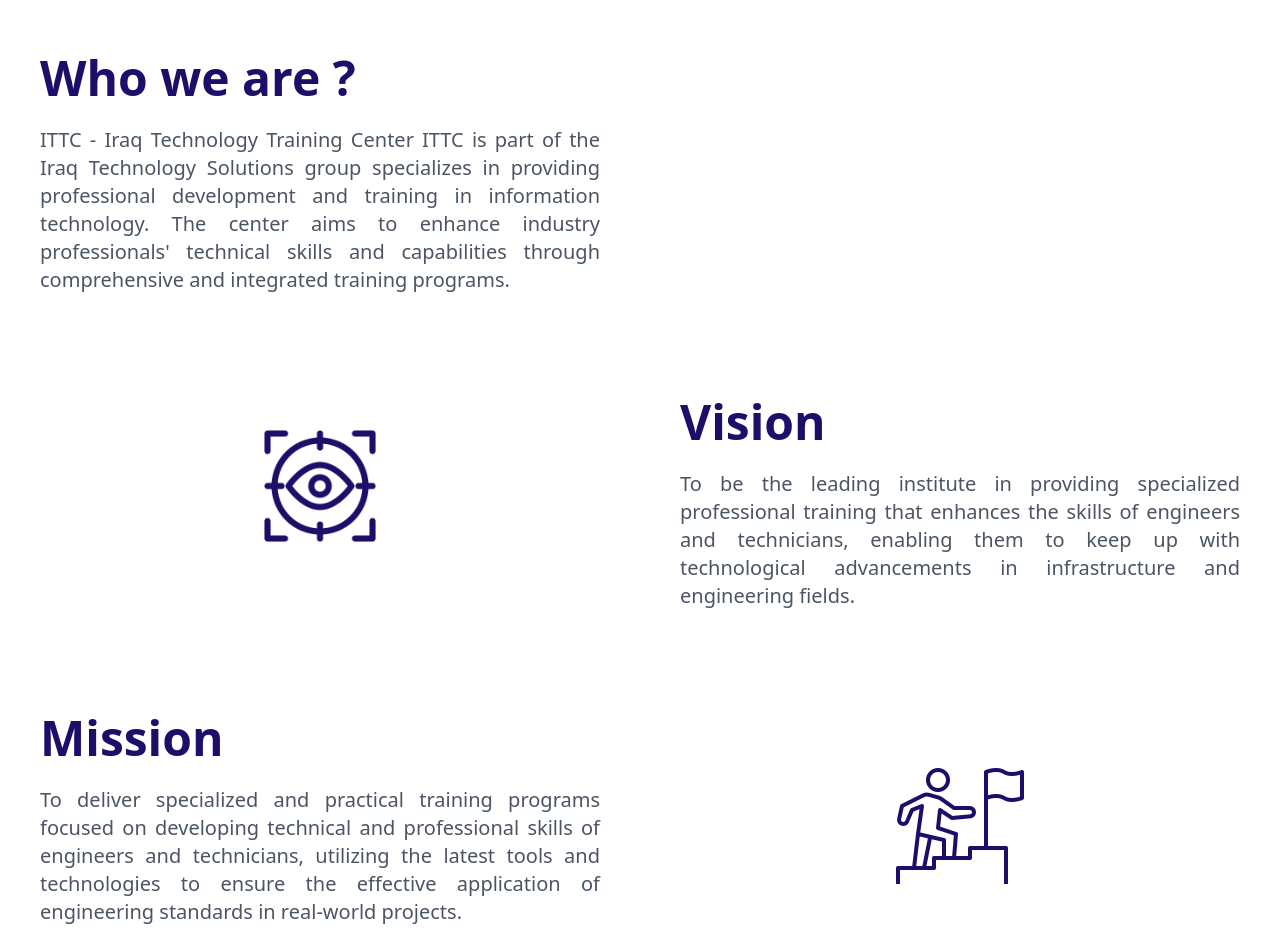
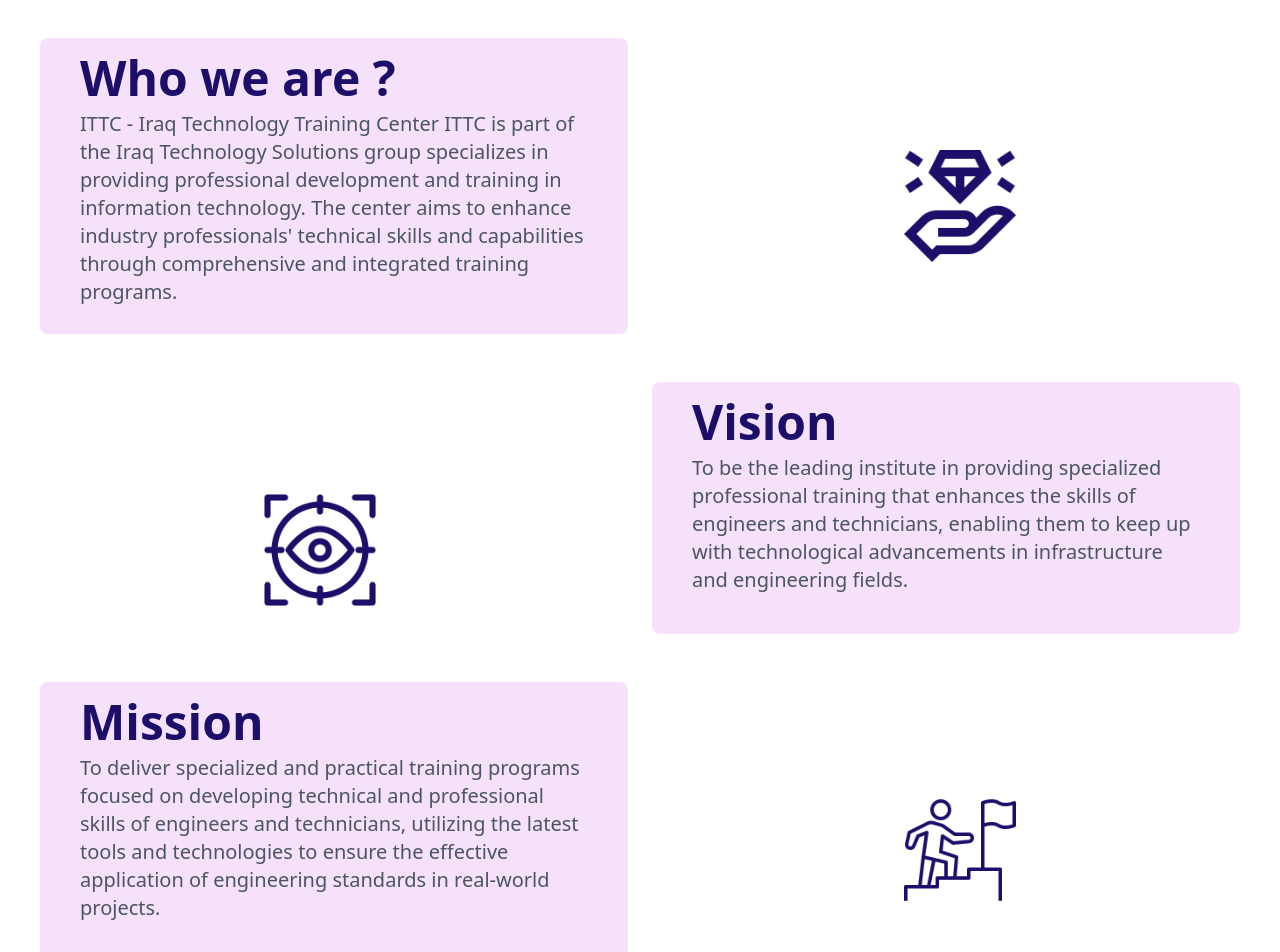
Before and after one commit to morshedbdc/ITTC_Project, a React (Create React App) app: page / in a window 1280 px wide. Shown: the part 460-1412 px from the top of the page. Built offline with nearby package versions, Linux system fonts and the light colour scheme.

Commit message:
home card

```diff
--- a/src/Sections/AboutUs.jsx
+++ b/src/Sections/AboutUs.jsx
@@ -10,10 +10,10 @@
       <div className="w-full h-auto cursor-pointer flex items-center justify-center bg-black-blue/40">
         <img
           src={hero}
-          className="w-full h-52 md:h-[450px] relative object-cover -z-40"
+          className="w-full h-[350px] md:h-[450px] relative object-cover -z-40"
           alt="..."
         />
-        <p className="absolute px-4 text-lg md:text-xl lg:text-3xl xl:text-3xl text-[#efefef] font-semibold">
+        <p className="absolute px-4 text-[18px] md:text-xl lg:text-3xl xl:text-3xl text-[#efefef] font-semibold">
           {t("company name")}
         </p>
       </div>
--- a/src/Sections/Courses.jsx
+++ b/src/Sections/Courses.jsx
@@ -26,10 +26,10 @@
       <div className="w-full h-auto cursor-pointer flex items-center justify-center bg-pink/30">
         <img
           src="https://img.freepik.com/free-photo/researcher-using-transparent-digital-tablet-screen-futuristic-technology_53876-101147.jpg?t=st=1730619887~exp=1730623487~hmac=4c9dd06237844d6dcb3bf3073559f34ae126be93a8daafde9302d3a7f294a94e&w=826"
-          className="w-full h-52 md:h-[450px] relative object-cover -z-40"
+          className="w-full h-[350px] md:h-[450px] relative object-cover -z-40"
           alt="..."
         />
-        <p className="absolute px-4 text-xl md:text-2xl lg:text-3xl xl:text-3xl text-[#efefef] font-semibold">
+        <p className="absolute px-4 text-[18px] md:text-2xl lg:text-3xl xl:text-3xl text-[#efefef] font-semibold">
           {t("company name")}
         </p>
       </div>
--- a/src/Sections/Home.jsx
+++ b/src/Sections/Home.jsx
@@ -1,6 +1,8 @@
 import { useTranslation } from "react-i18next";
 import Vision from '../images/Vision.png';
-import Mission from '../images/Mission.png'
+import Mission from '../images/Mission.png';
+import value from '../images/value.png';
+
 
 function Home() {
   const { t } = useTranslation();
@@ -10,39 +12,39 @@
       <div>
         <div className="w-full h-auto cursor-pointer flex items-center justify-center bg-black-blue/40">
           <img src="https://img.freepik.com/free-photo/woman-touching-smart-technology-holographic-interface_53876-96144.jpg?t=st=1730617858~exp=1730621458~hmac=b1bbd14bacc567ff91a48560fe471ff80b5c43596ee2368265191c676b32dee9&w=826"
-          className="w-full h-52 md:h-[450px] -z-40 relative object-cover" alt="..." />
-            <p className="absolute px-4 text-lg md:text-xl lg:text-3xl xl:text-4xl text-[#ececee] font-semibold">
+          className="w-full h-[350px] md:h-[450px] -z-40 relative object-cover" alt="..." />
+            <p className="absolute px-4 text-[18px] md:text-xl lg:text-3xl xl:text-4xl text-[#ececee] font-semibold">
             {t("company name")}
             </p>
         </div>
         <div className="md:grid grid-cols-2">
-          <div>
-        <h1 className="ml-4 md:ml-10 text-3xl lg:text-5xl mt-16 pb-6 text-[#1d0e6a] mr-4 md:mr-10 font-semibold">{t("Who we are ?")}</h1>
-          <p className="text-justify mx-4 md:mx-10 pb-10 lg:text-xl text-gray-600">
+          <div className="  mx-3 mt-12 md:ml-10	rounded-lg ; bg-pink/20">
+        <h1 className="ml-4 md:ml-10 text-3xl lg:text-5xl pt-6 lg:pt-4  pb-2 text-[#1d0e6a] mr-4 md:mr-10 font-semibold">{t("Who we are ?")}</h1>
+          <p className=" mx-4 md:mx-10 pb-7 lg:text-xl text-gray-600">
             {t("description")}
           </p>
           </div>
-          <div></div>
+          <div> <img src={value} alt="Value" className="size-28 hidden md:block  mx-auto mt-40  hover:animate-fadeoutright" /></div>
         </div>
       <div className="md:grid grid-cols-2">
-        <div>
-          <img src={Vision} alt="Vision" className="size-28 block mx-auto mt-24" />
+        <div >
+          <img src={Vision} alt="Vision" className="size-28 hidden md:block  mx-auto mt-40  hover:animate-fadeoutright" />
         </div>
-        <div>
-        <h1 className="ml-4 md:ml-10 text-3xl lg:text-5xl mt-16 pb-6 text-[#1d0e6a] mr-4 md:mr-10 font-semibold">{t("Vision")}</h1>
-        <p className="text-justify mx-4 md:mx-10 pb-10 lg:text-xl text-gray-600">
+        <div className=" mx-3  mt-12  md:mr-10	rounded-lg ; bg-pink/20">
+        <h1 className="ml-4 md:ml-10 text-3xl lg:text-5xl pt-6 lg:pt-4  pb-2 text-[#1d0e6a] mr-4 md:mr-10 font-semibold">{t("Vision")}</h1>
+        <p className=" mx-4 md:mx-10 pb-10 lg:text-xl text-gray-600 ">
           {t("description2")}</p>
         </div>
       </div>
       <div className="md:grid grid-cols-2">
-          <div>
-        <h1 className="ml-4 md:ml-10 text-3xl lg:text-5xl mt-16 pb-6 text-[#1d0e6a] mr-4 md:mr-10 font-semibold">{t("Mission")}</h1>
-          <p className="text-justify mx-4 md:mx-10 pb-10 lg:text-xl text-gray-600">
+          <div className=" mx-3  mt-12 md:ml-10 mb-6	rounded-lg bg-pink/20">
+        <h1 className="ml-4 md:ml-10 text-3xl lg:text-5xl pt-6 lg:pt-4  pb-2 text-[#1d0e6a] mr-4 md:mr-10 font-semibold">{t("Mission")}</h1>
+          <p className=" mx-4 md:mx-10 pb-10 lg:text-xl text-gray-600">
           {t("description3")}
           </p>
           </div>
           <div>
-          <img src={Mission} alt="Mission" className="size-32 block mx-auto mt-28" />
+          <img src={Mission} alt="Mission" className="size-28  hidden md:block mx-auto  mt-5 md:mt-40  hover:animate-fadeoutright" />
           </div>
         </div>
       </div>
--- a/tailwind.config.js
+++ b/tailwind.config.js
@@ -13,6 +13,30 @@
         'black-blue': '#1d0e6a',
         'pink': '#cb6ade'
       },
+      animation:{
+         ping:"ping 1s cubic-bezier(0, 0, 0.2, 1) infinite",
+         fadeoutright: 'fade-out-right 1s ease-in-out 0.25s 1'
+      } ,
+
+keyframes: {'ping':{
+  "75%, 100%": {
+    transform: 'scale(1)',
+    opacity: '.3'
+  }
+},
+"fade-out-right": {
+  "0%": {
+      opacity: 1,
+  },
+  "100%": {
+      opacity: 0,
+      transform: "translate3d(100%, 0, 0)",
+  },
+
+},
+
+}
+
     },
   },
   plugins: [],
```
Also changed, not shown: src/images/value.png (added).
